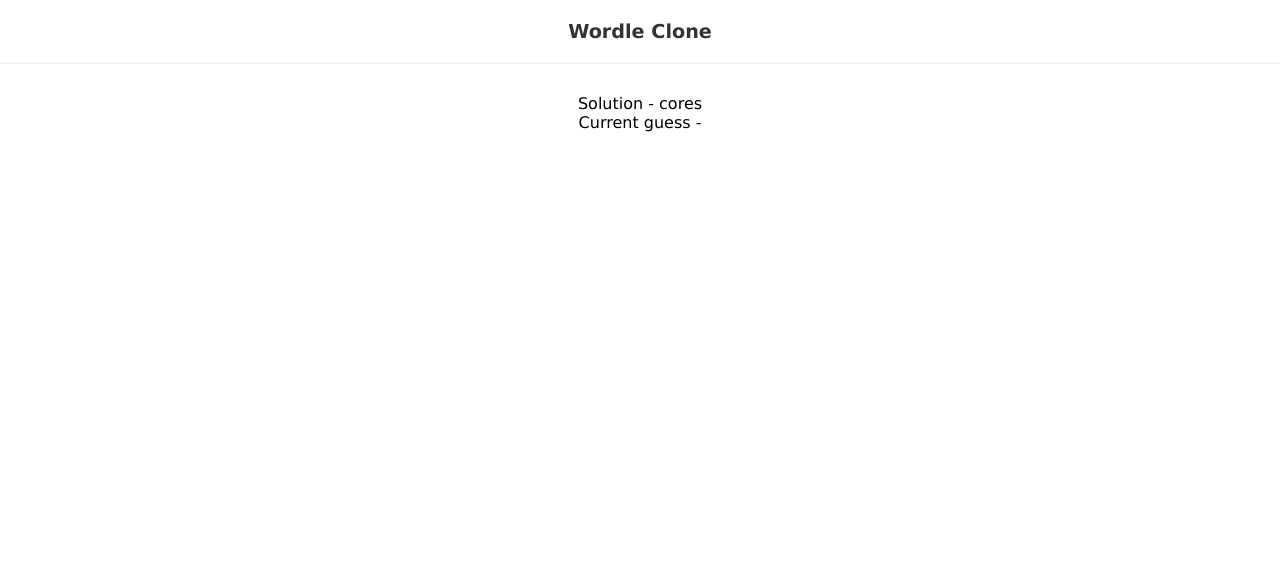
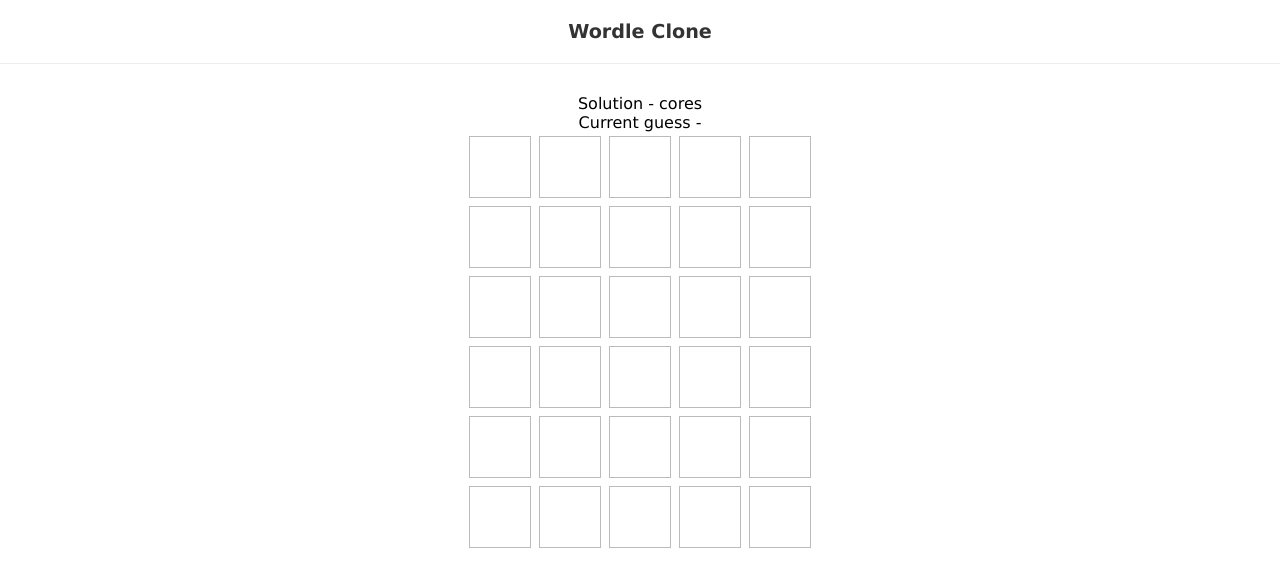
Before and after one commit to harshugpt/Hurdle, a React (Create React App) app: page / in a window 1280 px wide. Shown: the top 586 px of the page. Built offline with nearby package versions, Linux system fonts and the light colour scheme; data requests are answered from the project's data file.

Commit message:
created grid ui

```diff
--- /dev/null
+++ b/src/App.css
@@ -0,0 +1,31 @@
+body {
+  text-align: center;
+  font-size: 1em;
+  font-family: Verdana, Geneva, Tahoma, sans-serif;
+  margin: 0;
+}
+h1 {
+  font-size: 1.2em;
+  padding: 20px 0;
+  border-bottom: 1px solid #eee;
+  margin: 0 0 30px 0;
+  color: #333;
+}
+
+.row {
+  display: flex;
+  text-align: center;
+  justify-content: center;
+}
+.row .box {
+  display: block;
+  width: 60px;
+  height: 60px;
+  border: 1px solid #bbb;
+  margin: 4px;
+  text-align: center;
+  line-height: 60px;
+  text-transform: uppercase;
+  font-weight: bold;
+  font-size: 2.5em;
+}
--- a/src/App.js
+++ b/src/App.js
@@ -1,6 +1,7 @@
 import { useEffect, useState } from "react";
 import axios from "axios";
 import { Wordle } from "./components/Wordle";
+import "./App.css";
 
 function App() {
   const [solution, setSolution] = useState(null);
--- /dev/null
+++ b/src/components/Grid.jsx
@@ -0,0 +1,14 @@
+import React from "react";
+import Row from "./Row";
+
+const Grid = ({ currentguess, turn, guesses }) => {
+  return (
+    <div>
+      {guesses.map((g, i) => {
+        return <Row key={i} />;
+      })}
+    </div>
+  );
+};
+
+export default Grid;
--- /dev/null
+++ b/src/components/Row.jsx
@@ -0,0 +1,15 @@
+import React from "react";
+
+const Row = () => {
+  return (
+    <div className="row">
+      <div className="box"></div>
+      <div className="box"></div>
+      <div className="box"></div>
+      <div className="box"></div>
+      <div className="box"></div>
+    </div>
+  );
+};
+
+export default Row;
--- a/src/components/Wordle.js
+++ b/src/components/Wordle.jsx
@@ -1,5 +1,6 @@
 import React, { useEffect } from "react";
 import useWordle from "../hooks/useWordle";
+import Grid from "./Grid";
 
 export const Wordle = ({ solution }) => {
   const { currentGuess, handleKeyup, guesses, isCorrect, turn } =
@@ -18,6 +19,7 @@
     <div>
       <div>Solution - {solution}</div>
       <div>Current guess - {currentGuess}</div>
+      <Grid currentGuess={currentGuess} guesses={guesses} turn={turn} />
     </div>
   );
 };
--- a/src/index.css
+++ /dev/null
@@ -1,13 +0,0 @@
-body {
-  text-align: center;
-  font-size: 1em;
-  font-family: Verdana, Geneva, Tahoma, sans-serif;
-  margin: 0;
-}
-h1 {
-  font-size: 1.2em;
-  padding: 20px 0;
-  border-bottom: 1px solid #eee;
-  margin: 0 0 30px 0;
-  color: #333;
-}
--- a/src/index.js
+++ b/src/index.js
@@ -1,6 +1,5 @@
 import React from "react";
 import ReactDOM from "react-dom/client";
-import "./index.css";
 import App from "./App";
 
 const root = ReactDOM.createRoot(document.getElementById("root"));
```
Also changed, not shown: src/hooks/useWordle.jsx (renamed from src/hooks/useWordle.js).
